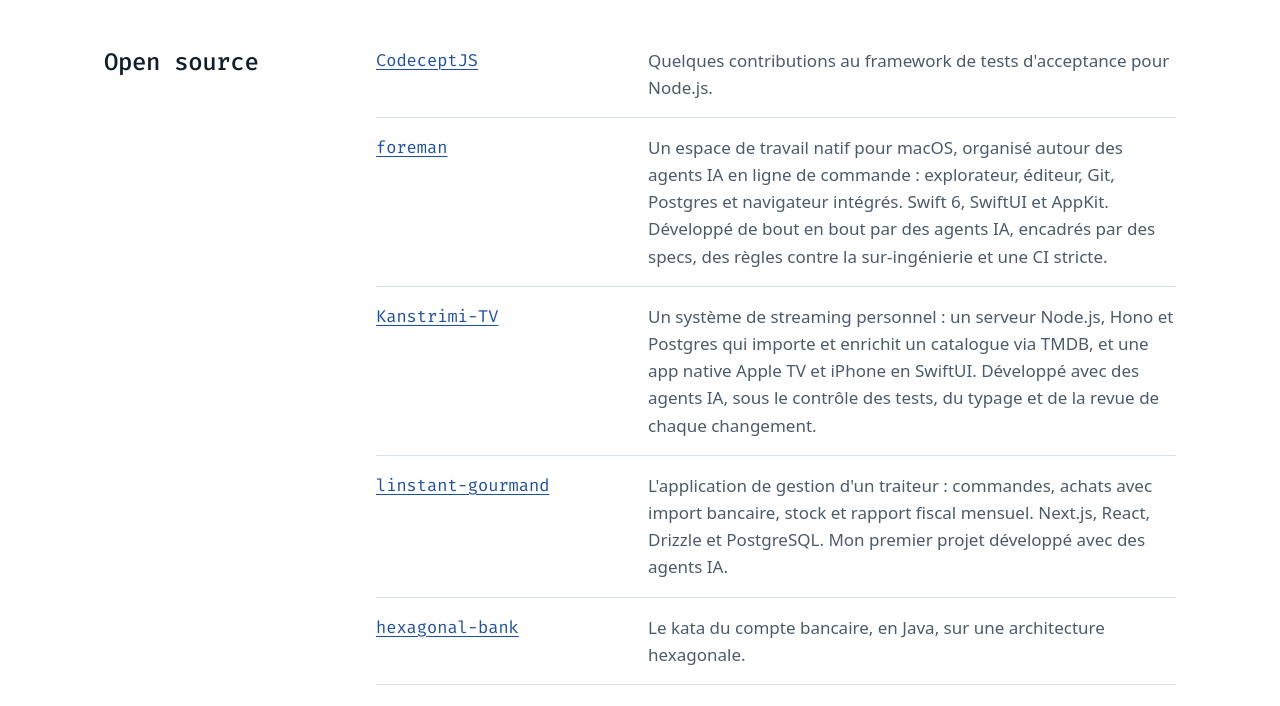
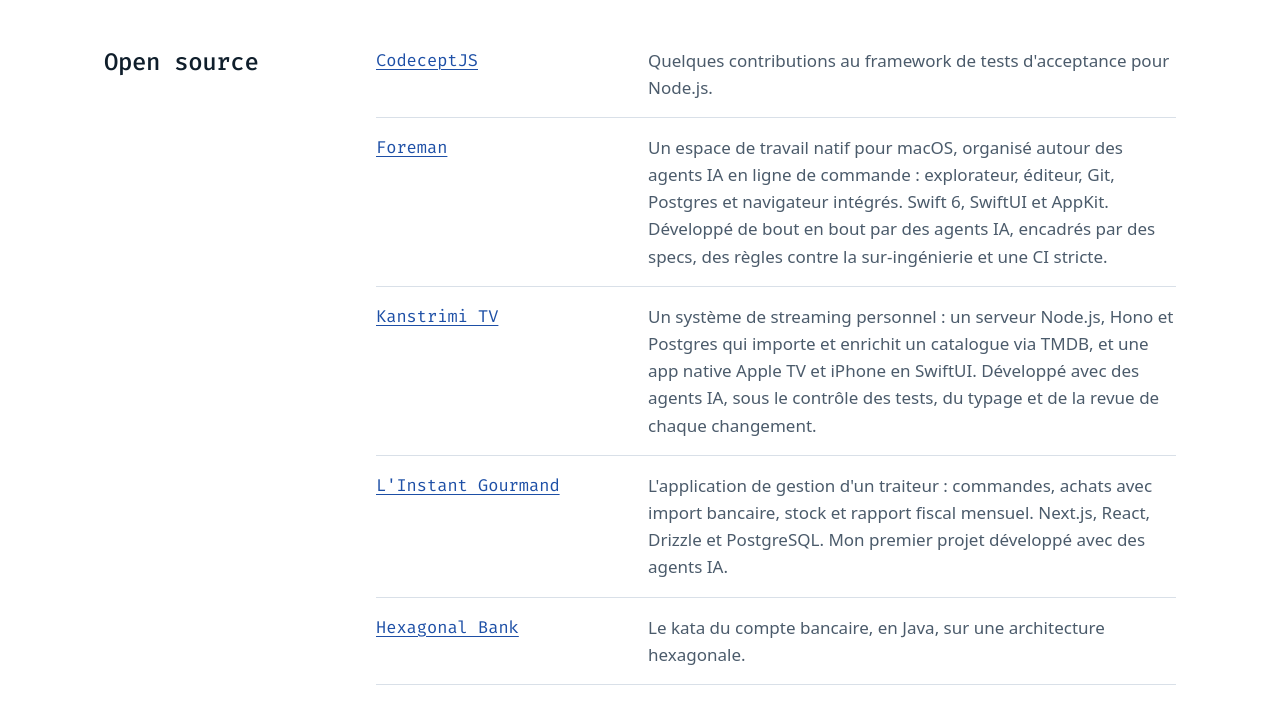
Before and after one commit to abachar/www, a plain HTML site: page index.html in a window 1280 px wide. Shown: the part 4000-4706 px from the top of the page. Drawn offline with Linux system fonts and the light colour scheme; a web font is replaced by a local one.

Commit message:
Update Open source names

```diff
--- a/index.html
+++ b/index.html
@@ -328,19 +328,19 @@
             <p>Quelques contributions au framework de tests d'acceptance pour Node.js.</p>
           </li>
           <li>
-            <a href="https://github.com/abachar/foreman">foreman</a>
+            <a href="https://github.com/abachar/foreman">Foreman</a>
             <p>Un espace de travail natif pour macOS, organisé autour des agents IA en ligne de commande : explorateur, éditeur, Git, Postgres et navigateur intégrés. Swift 6, SwiftUI et AppKit. Développé de bout en bout par des agents IA, encadrés par des specs, des règles contre la sur-ingénierie et une CI stricte.</p>
           </li>
           <li>
-            <a href="https://github.com/abachar/Kanstrimi-TV">Kanstrimi-TV</a>
+            <a href="https://github.com/abachar/Kanstrimi-TV">Kanstrimi TV</a>
             <p>Un système de streaming personnel : un serveur Node.js, Hono et Postgres qui importe et enrichit un catalogue via TMDB, et une app native Apple TV et iPhone en SwiftUI. Développé avec des agents IA, sous le contrôle des tests, du typage et de la revue de chaque changement.</p>
           </li>
           <li>
-            <a href="https://github.com/abachar/linstant-gourmand">linstant-gourmand</a>
+            <a href="https://github.com/abachar/linstant-gourmand">L'Instant Gourmand</a>
             <p>L'application de gestion d'un traiteur : commandes, achats avec import bancaire, stock et rapport fiscal mensuel. Next.js, React, Drizzle et PostgreSQL. Mon premier projet développé avec des agents IA.</p>
           </li>
           <li>
-            <a href="https://github.com/abachar/hexagonal-bank">hexagonal-bank</a>
+            <a href="https://github.com/abachar/hexagonal-bank">Hexagonal Bank</a>
             <p>Le kata du compte bancaire, en Java, sur une architecture hexagonale.</p>
           </li>
         </ul>
```
